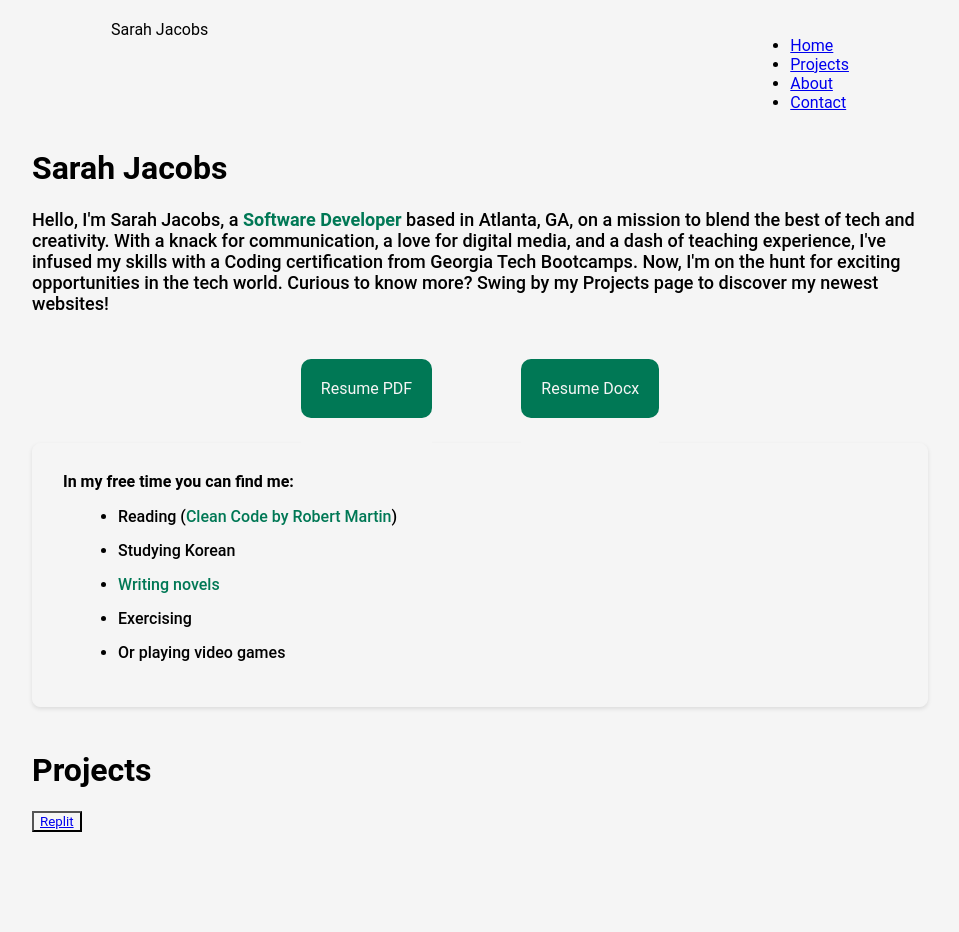
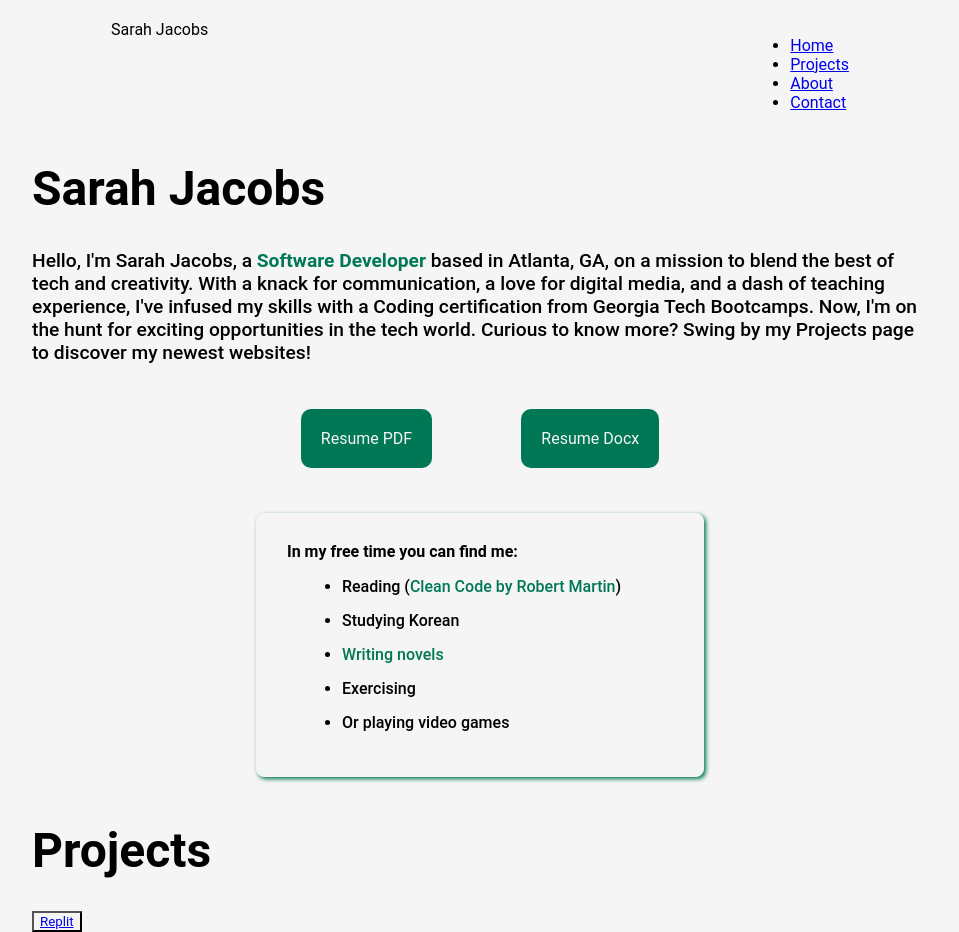
Before and after one commit to sarahgjacobs/sarahjacobsdev, a React (Create React App) app: page / in a window 1280 px wide. Shown: the whole page, without its empty margins (160-1119 px from the left). Before the commit the page ends 832 px from the top, so only its background shows below. Built offline with nearby package versions, Linux system fonts and the light colour scheme.

Commit message:
updated home styling

```diff
--- a/src/index.css
+++ b/src/index.css
@@ -37,6 +37,10 @@ code {
 
 /* Home page */
 
+h1 {
+  font-size: xxx-large;
+}
+
 .home-page, .project-page {
   justify-content: center;
   align-items: center;
@@ -46,7 +50,7 @@ code {
 }
 
 .bio {
-  font-size: large;
+  font-size: larger;
   font-weight: 500;
   margin-bottom: 5%;
 }
@@ -63,7 +67,7 @@ code {
   margin-right: 30%;
   max-width: 50%;
   cursor: pointer;
-
+  margin-bottom: 5%;
 }
 
 .resume-button {
@@ -74,7 +78,6 @@ code {
   color: #f5f5f5;
   padding: 20px;
   cursor: pointer;
-  margin-bottom: 25px;
 }
 
 .hobbies {
@@ -83,15 +86,19 @@ code {
   margin-bottom: 5%;
   border: 1px solid #f5f5f5;
   border-radius: 8px;
-  box-shadow: 0 2px 4px rgba(0, 0, 0, 0.1);
+  box-shadow: 2px 2px 4px #007855;
   padding: 12px 30px;
   display: flex;
   font-size: 16px;
   text-decoration: none;
+  margin-left: 25%;
+  margin-right: 25%;
+  max-width: 50%;
 }
 
 .hobbie-list li {
   font-weight: 500;
+  justify-content: center;
   margin: 15px;
   margin-right: 20px;
 }
```
